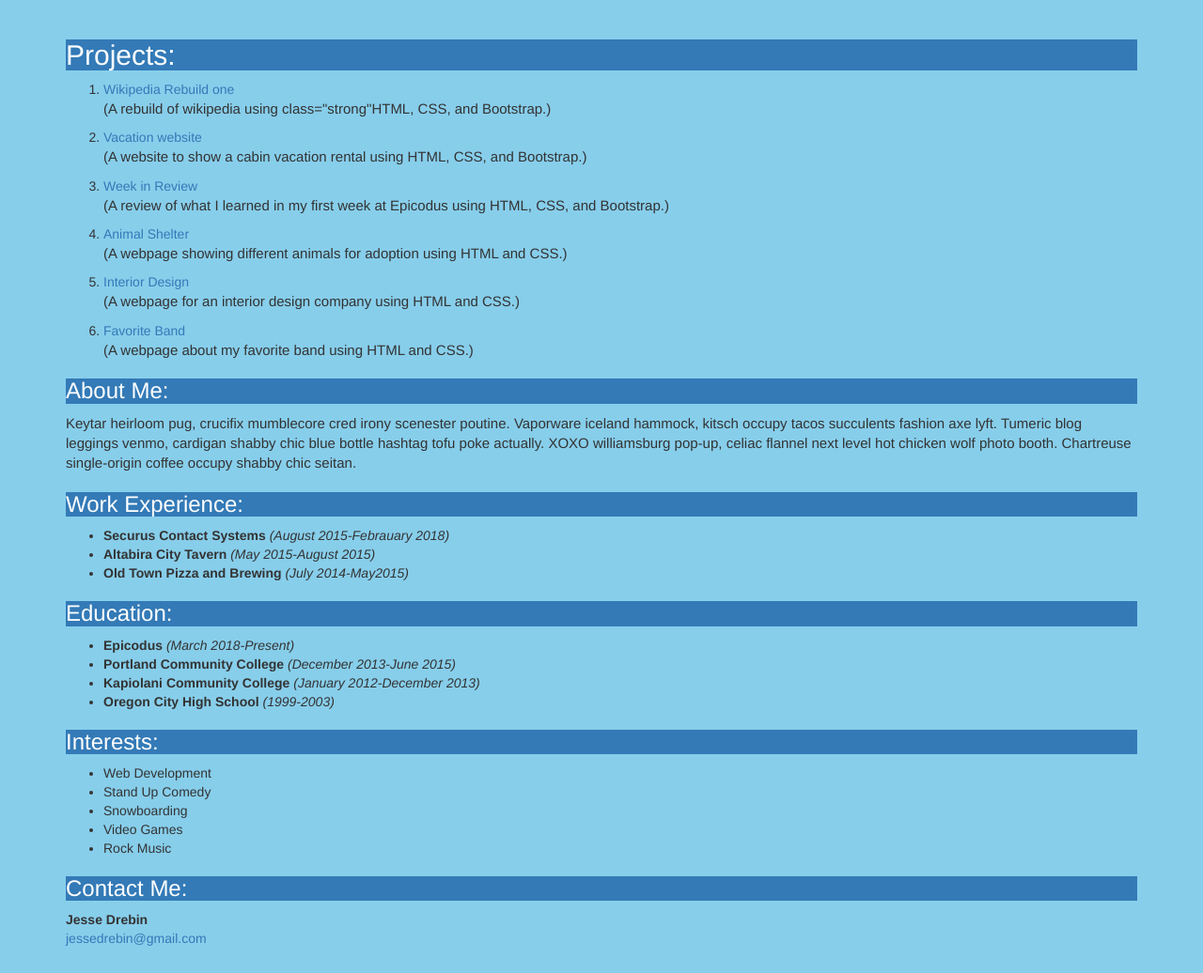
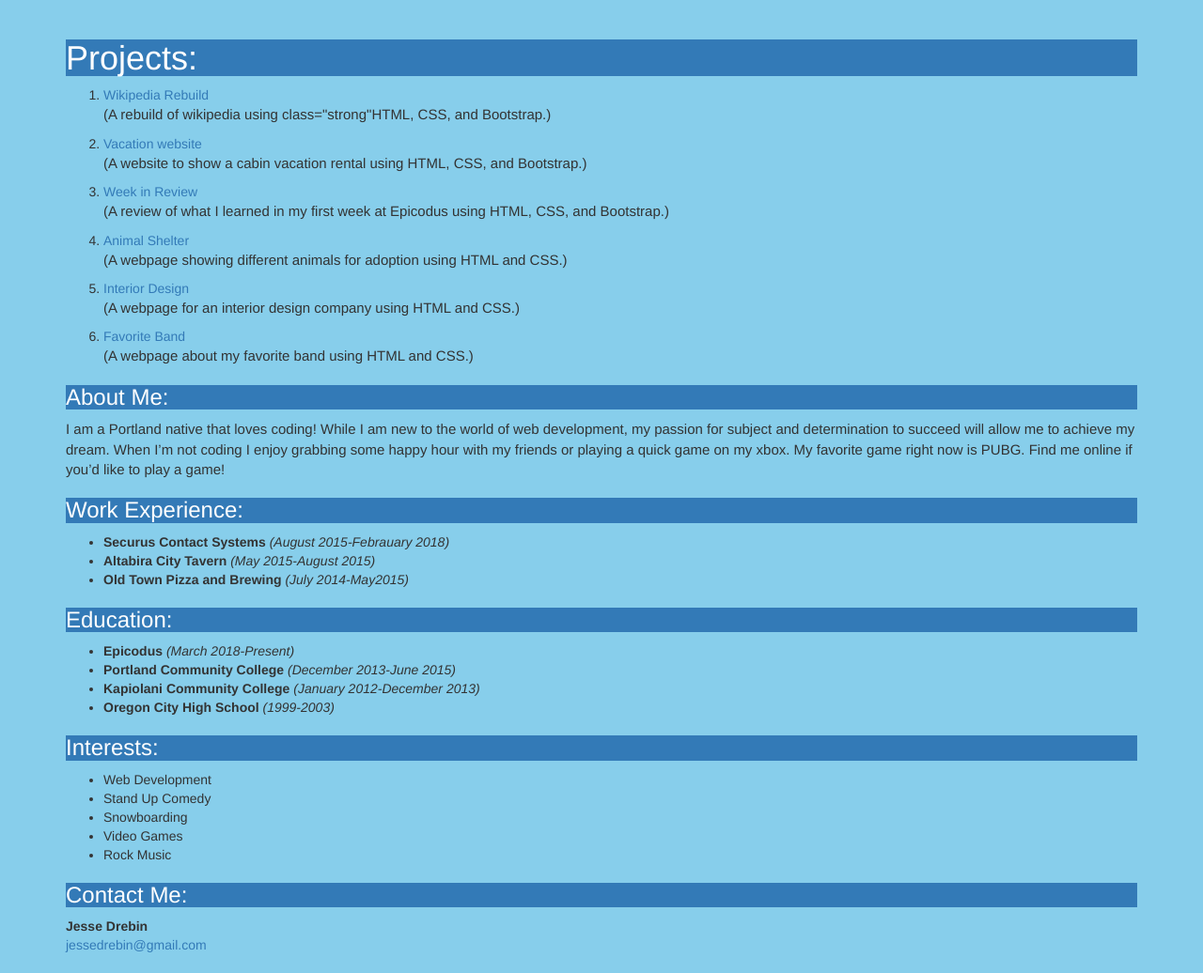
Before and after one commit to Drebnot/portfolio-landing-page, a plain HTML site: page index.html in a window 1280 px wide. Shown: the part 700-1736 px from the top of the page at 94% size. Drawn offline with Linux system fonts and the light colour scheme.

Commit message:
final touches for spacing indentation etc.

```diff
--- a/index.html
+++ b/index.html
@@ -16,24 +16,24 @@
         <img class="image" src="img/profile-image.jpg" alt="A profile picture of Jesse Drebin">
         <p id="intro">Hello, I am Jesse and this is my portfolio page. I am a web developer based out of Portland Oregon. I am pasionate about programming and am currently looking to make new exciting projects. If you or anyone you know is currently looking for someone to help build awesome webpages please feel free to reach out! My contact information is listed at the bottom of the page. Thank you for taking the time to check out my portfolio.</p>
       </div>
-      <h2 class="bg-primary">Projects:</h2>
+      <h1 class="bg-primary">Projects:</h1>
       <ol>
-        <li> <a href="https://github.com/Drebnot/Wiki-rebuild.git">Wikipedia Rebuild one</a></li>
+        <li><a href="https://github.com/Drebnot/Wiki-rebuild.git">Wikipedia Rebuild</a></li>
         <p>(A rebuild of wikipedia using class="strong"HTML, CSS, and Bootstrap.)</p>
-        <li> <a href="https://github.com/Drebnot/vacation-site.git">Vacation website</a></li>
+        <li><a href="https://github.com/Drebnot/vacation-site.git">Vacation website</a></li>
         <p>(A website to show a cabin vacation rental using HTML, CSS, and Bootstrap.)</p>
-        <li> <a href="https://github.com/Drebnot/week-in-review.git">Week in Review</a></li>
+        <li><a href="https://github.com/Drebnot/week-in-review.git">Week in Review</a></li>
         <p>(A review of what I learned in my first week at Epicodus using HTML, CSS, and Bootstrap.)</p>
-        <li> <a href="https://github.com/Drebnot/Animal-Shelter.git">Animal Shelter</a></li>
+        <li><a href="https://github.com/Drebnot/Animal-Shelter.git">Animal Shelter</a></li>
         <p>(A webpage showing different animals for adoption using HTML and CSS.)</p>
-        <li> <a href="https://github.com/Drebnot/interior-design.git">Interior Design</a></li>
+        <li><a href="https://github.com/Drebnot/interior-design.git">Interior Design</a></li>
         <p>(A webpage for an interior design company using HTML and CSS.)</p>
-        <li> <a href="https://github.com/Drebnot/Favorite-Band.git">Favorite Band</a></li>
+        <li><a href="https://github.com/Drebnot/Favorite-Band.git">Favorite Band</a></li>
         <p>(A webpage about my favorite band using HTML and CSS.)</p>
       </ol>
       <h3 class="bg-primary">About Me:</h3>
-      <p>Keytar heirloom pug, crucifix mumblecore cred irony scenester poutine. Vaporware iceland hammock, kitsch occupy tacos succulents fashion axe lyft. Tumeric blog leggings venmo, cardigan shabby chic blue bottle hashtag tofu poke actually. XOXO williamsburg pop-up, celiac flannel next level hot chicken wolf photo booth. Chartreuse single-origin coffee occupy shabby chic seitan.</p>
-      <h3 class="bg-primary"> Work Experience:</h3>
+      <p>I am a Portland native that loves coding! While I am new to the world of web development, my passion for subject and determination to succeed will allow me to achieve my dream. When I’m not coding I enjoy grabbing some happy hour with my friends or playing a quick game on my xbox. My favorite game right now is PUBG. Find me online if you’d like to play a game!</p>
+      <h3 class="bg-primary">Work Experience:</h3>
       <ul>
         <li><span class="strong">Securus Contact Systems</span> <span class="em">(August 2015-Febrauary 2018)</span></li>
         <li><span class="strong">Altabira City Tavern</span> <span class="em">(May 2015-August 2015)</span></li>
@@ -56,7 +56,7 @@
       </ul>
       <h3 class="bg-primary">Contact Me:</h3>
       <address>
-        <strong>Jesse Drebin</strong><br>
+        <span class="strong">Jesse Drebin</span><br>
         <a href="mailto:#">jessedrebin@gmail.com</a>
       </address>
     </div>
```
